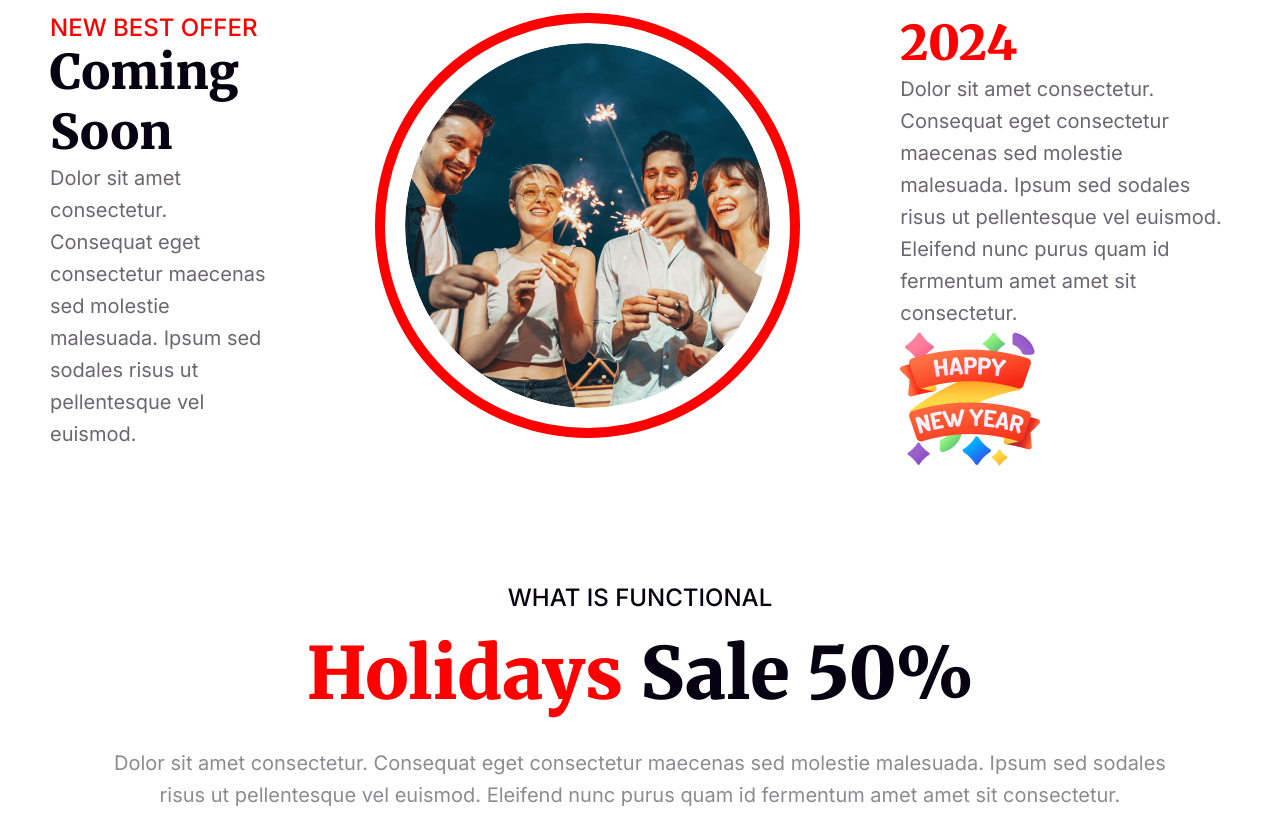
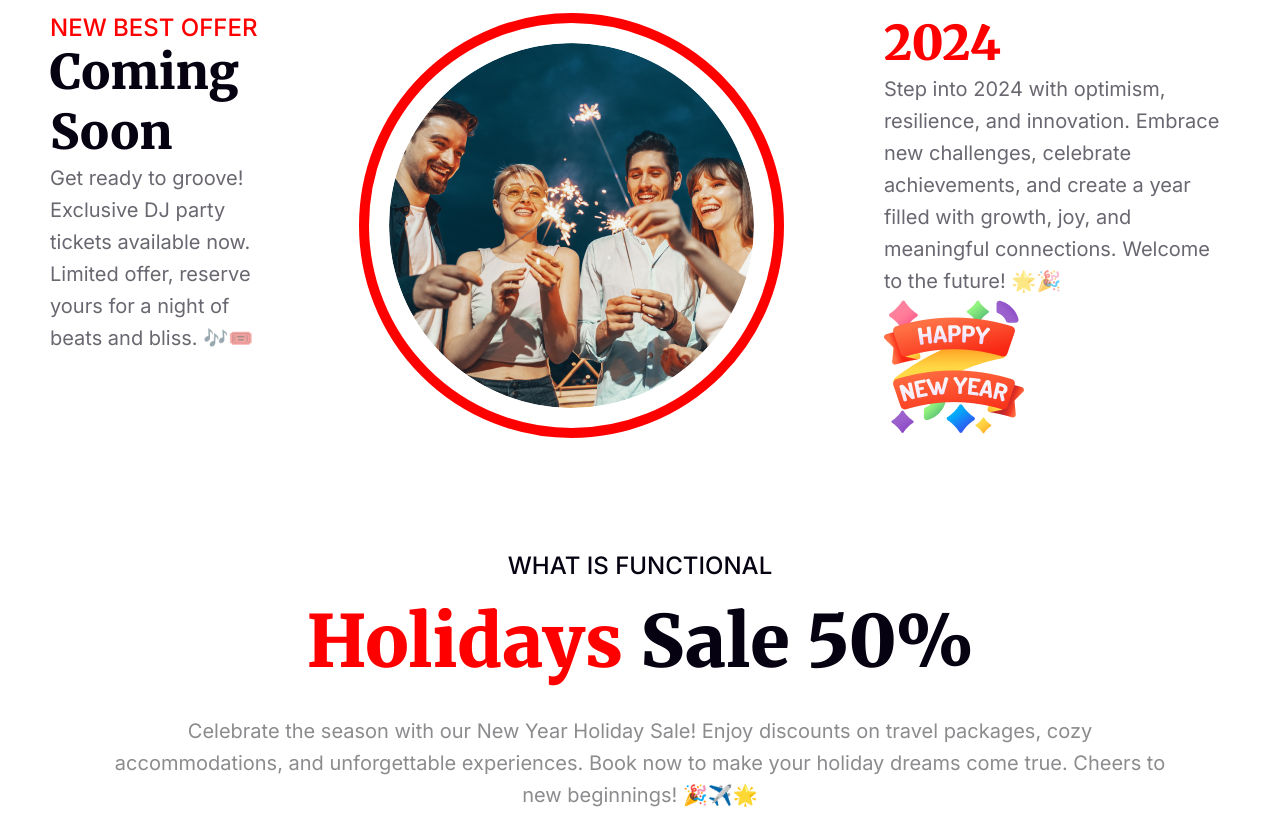
Before and after one commit to Tasnimul-Shakil/B9A1-New-Year-New-Mission, a plain HTML site: page index.html in a window 1280 px wide. Shown: the part 3039-3876 px from the top of the page. Drawn offline with Linux system fonts and the light colour scheme.

Commit message:
text change and final commit

```diff
--- a/index.html
+++ b/index.html
@@ -42,7 +42,8 @@
                 <div class="party-section">
                   <div class="section-text">
                     <h1 class="party-title">Welcome to <br />midnight party</h1>
-                    <p class="content-description">Dolor sit amet consectetur. Consequat eget consectetur maecenas sed molestie malesuada. Ipsum sed sodales risus ut pellentesque vel euismod. </p>
+                    <p class="content-description">
+                      Welcome to the ultimate New Year's bash! 🎉 Explore our exclusive party website for a glimpse into the night's excitement—live DJs, dazzling fireworks, gourmet cuisine, and a glamorous atmosphere. Limited slots available! Secure your spot now for a night of joy and memories. Visit our site for details and ticket reservations. 🥳✨ </p>
                     <button class="button-primary">Join Now</button>
                   </div>
                   <img id="content-image" src="./resources/Group70.png" alt="">
@@ -60,7 +61,7 @@
                 <div class="best-offer">
                     <h3 class="best-offer-subtitle">NEW BEST OFFER</h3>
                     <h1 class="best-offer-title">Coming Soon</h3>
-                    <p id="best-offer-description">Dolor sit amet consectetur. Consequat eget consectetur maecenas sed molestie malesuada. Ipsum sed sodales risus ut pellentesque vel euismod.</p>
+                    <p id="best-offer-description">Get ready to groove! Exclusive DJ party tickets available now. Limited offer, reserve yours for a night of beats and bliss. 🎶🎟️</p>
                 </div>
             </div>
             <div class="column">
@@ -69,8 +70,7 @@
             <div class="column">
                 <div class="column-heading">
                     <h1 class="column-title">2024</h3>
-                    <p id="column-description">Dolor sit amet consectetur. Consequat eget consectetur maecenas sed
-                        molestie malesuada. Ipsum sed sodales risus ut pellentesque vel euismod. Eleifend nunc purus quam id fermentum amet amet sit consectetur.</p>
+                    <p id="column-description">Step into 2024 with optimism, resilience, and innovation. Embrace new challenges, celebrate achievements, and create a year filled with growth, joy, and meaningful connections. Welcome to the future! 🌟🎉</p>
                         <img id="holidays-image" src="./resources/happynewyear.png" alt="">
                 </div>
             </div>
@@ -79,15 +79,14 @@
             <div class="section-heading">
                 <h3 class="holidays-info">WHAT IS FUNCTIONAL</h3>
                 <h1 class="holidays-title">Holidays <span class="text">Sale 50%</span></h3>
-                <p id="holidays-description">Dolor sit amet consectetur. Consequat eget consectetur maecenas sed
-                    molestie malesuada. Ipsum sed sodales risus ut pellentesque vel euismod. Eleifend nunc purus quam id fermentum amet amet sit consectetur.</p>
+                <p id="holidays-description">Celebrate the season with our New Year Holiday Sale! Enjoy discounts on travel packages, cozy accommodations, and unforgettable experiences. Book now to make your holiday dreams come true. Cheers to new beginnings! 🎉✈️🌟</p>
                 <img id="holidays-image" src="./resources/holidaySale.jpg" alt="">
             </div>
           </div>
         <section class="contain-gallery">
           <h3 class="gallery-subtitle">THE BEST GIFTS</h3>
           <h1 class="gallery-title">Our Awesome Portfolio</h3>
-          <p id="gallery-description">Dolor sit amet consectetur. Consequat eget consectetur maecenas sed molestie malesuada. Ipsum sed sodales risus ut pellentesque vel euismod. </p>
+          <p id="gallery-description">Explore our website gallery for a visual feast! Discover captivating images showcasing our products/services. Each photo tells a story of quality, innovation, and the unique experiences we offer. Dive in! 📸🌐</p>
           <div class="gallery-image">
           <div class="gallery-main">
             <div class="column-gallery">
@@ -117,7 +116,8 @@
                 <img id="newsletter-image" src="./resources/Gmail.png" alt="">
               </div>
               <h1 class="newsletter-title">Subscribe Newsletter</h1>
-              <p class="newsletter-description">Dolor sit amet consectetur. Consequat eget consectetur maecenas sed molestie malesuada. Ipsum sed sodales risus ut pellentesque vel euismod. </p>
+              <p class="newsletter-description">
+                Subscribe to our newsletter for exclusive updates, promotions, and insider insights. Stay connected and be the first to discover exciting news. Join us on this journey! 📧✨</p>
               <div class="newsletter-subscription">
                 <input class="input-box" type="email" placeholder="user@gmail.com">
                 <button class="subscription-primary">Subscribe</button>
```
